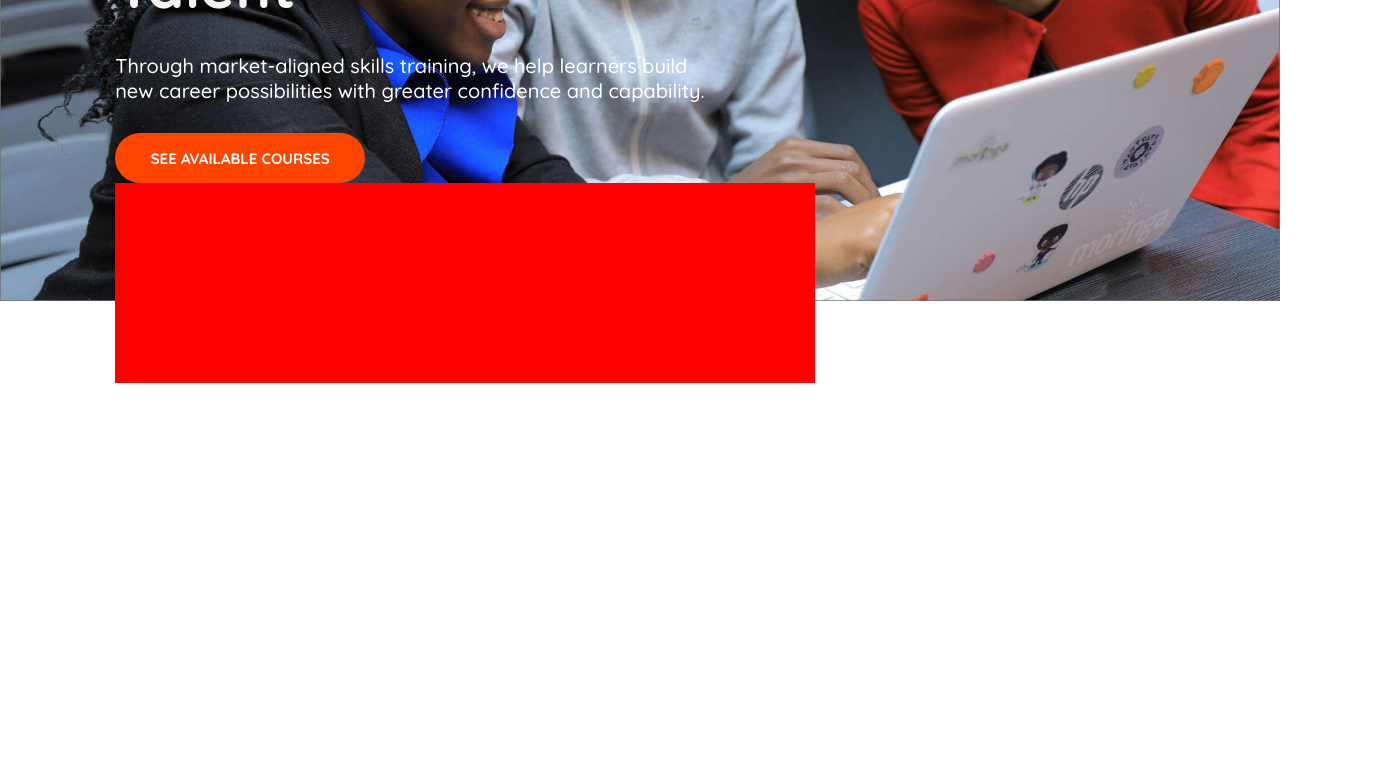
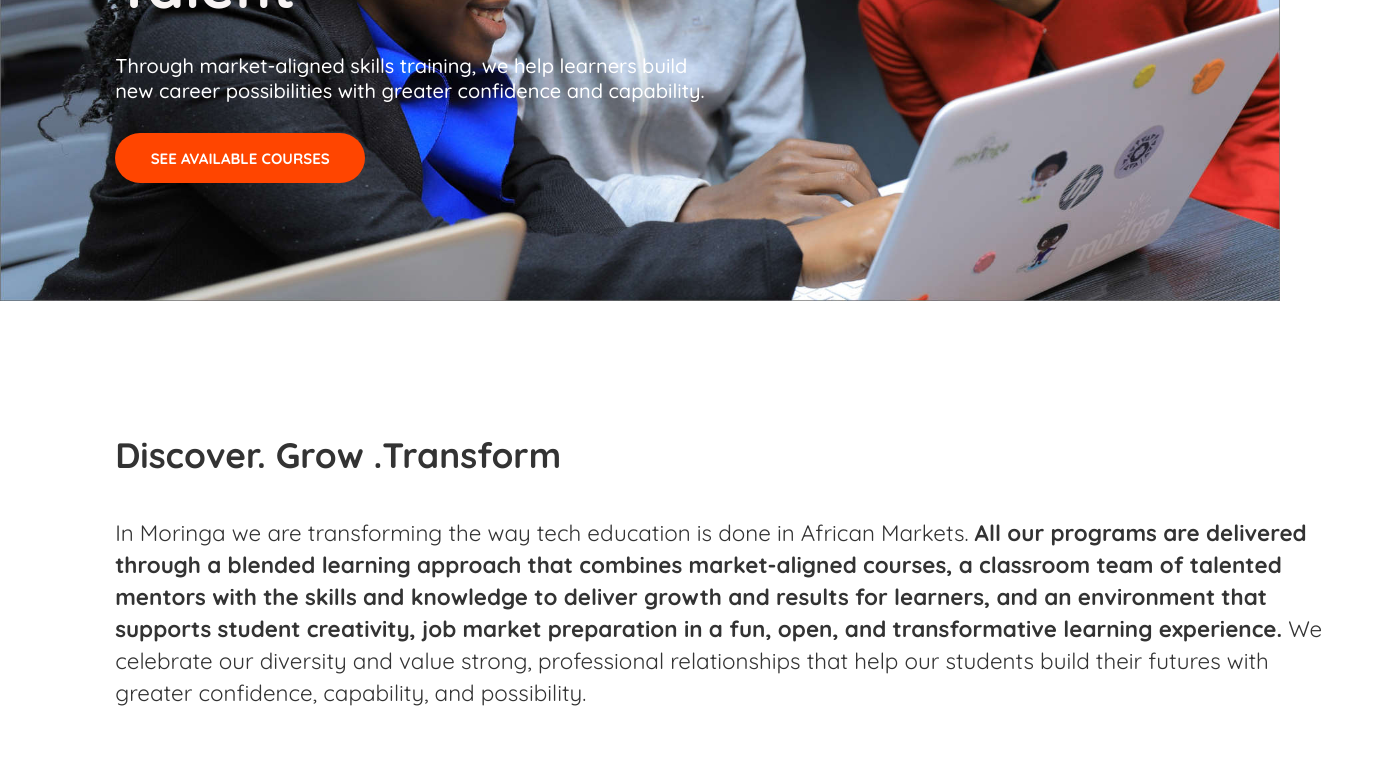
Before and after one commit to REGENCY-14/Bismuth, a React (Vite) app: page / in a window 1280 px wide. Shown: the part 447-1204 px from the top of the page, 1395 px wide, since content can reach past the window. Before the commit the page ends 830 px from the top, so only its background shows below. Built offline with nearby package versions, Linux system fonts and the light colour scheme.

Commit message:
another commit

```diff
--- a/src/Home.jsx
+++ b/src/Home.jsx
@@ -1,5 +1,6 @@
 const Homepage = () => {
     return (
+      <div className="Home">
         <div className="first-part">
           <img src="images\intro.jpg" alt="" />
           <div className="textonimage">
@@ -7,12 +8,81 @@ const Homepage = () => {
               Nurturing Africa's Tech<br></br> Talent
             </h2>
             <p>
-          Through market-aligned skills training, we help learners build <br></br>new
-          career possibilities with greater confidence and capability.
+              Through market-aligned skills training, we help learners build{" "}
+              <br></br>new career possibilities with greater confidence and
+              capability.
             </p>
-              < button className="availableCourses">SEE AVAILABLE COURSES</button>
-              <div className="innersection">
+            <button className="availableCourses">SEE AVAILABLE COURSES</button>
+            {/* <div className="innersection">
 
+              </div> */}
+          </div>
+        </div>
+        <>
+          <div className="second-part">
+            <h2>Discover. Grow .Transform</h2>
+            <br />
+            <br />
+            <p>
+              In Moringa we are transforming the way tech education is done in
+              African Markets.{" "}
+              <b>
+                All our programs are delivered <br /> through a blended learning
+                approach that combines market-aligned courses, a classroom team
+                of talented <br /> mentors with the skills and knowledge to
+                deliver growth and results for learners, and an environment that{" "}
+                <br />
+                supports student creativity, job market preparation in a fun,
+                open, and transformative learning experience.
+              </b>{" "}
+              We <br /> celebrate our diversity and value strong, professional
+              relationships that help our students build their futures with{" "}
+              <br /> greater confidence, capability, and possibility.
+            </p>
+          </div>
+        </>
+        <div className="grid">
+          <div className="box-1">
+            <div className="text"></div>
+          </div>
+          <div className="box-1">
+            <div className="text"></div>
+          </div>
+          <div className="box-1">
+            <div className="text"></div>
+          </div>
+          <div className="box-1">
+            <div className="text"></div>
+          </div>
+        </div>
+
+        <div className="third-part">
+          <div className="grid2">
+            <div className="video"></div>
+            <div className="video-text">
+              <p>
+                The quality of our programs and <br /> their impact on learners
+                is a direct <br /> reflection of who we are and our <br />{" "}
+                ability to consistently meet the <br /> objectives we set for
+                our students.
+              </p>
+              <>
+                <div className="values">
+                                <div className="value1">4000+
+                                <p>Enrolled <br /> Students</p>
+                                </div>
+                                <div className="value2">4000+
+                                <p>Graduates</p>
+                                </div>
+                                <div className="value2">4000+
+                                <p>Employer <br /> Partners</p>
+                                </div>
+                                <div className="value2">4000+
+                                <p>Employment <br /> Rate</p>
+                                </div>
+                </div>
+              </>
+            </div>
           </div>
         </div>
       </div>
--- a/src/index.css
+++ b/src/index.css
@@ -90,7 +90,7 @@
 }
 
 .first-part img {
-  /* background-size: cover; */
+  background-size: cover;
   background-position: center;
   background-attachment: fixed;
   max-width: 100%;
@@ -100,7 +100,7 @@
   position: absolute;
   top: 40%;
   left: 9%;
-  transform: "translate(-50%,-50%)";
+   transform: "translate(-50%,-50%)";
 }
 
 .textonimage h2 {
@@ -128,16 +128,96 @@
 }
 
 .innersection {
-position: absolute;
-background-color: red;
+/* position: absolute; */
+position: relative;
+background-color: rgba(46,46,80,0.4);
 height:200px;
 width:700px;
-/* padding-left: 0; */
-/* background-position: 0%; */
-/* background-size: cover; */
-/* background-position: center; */
-/* background-attachment: fixed; */
-/* max-width: 100%; */
+top:35px;
+/* padding-left: 0;
+background-position: 0%;
+background-size: cover;
+background-position: center;
+ background-attachment: fixed;
+max-width: 100%; */
 
 
 }
+
+.second-part h2{
+  position: relative;
+  padding-top: 10%;
+  left: 9%;
+  font-size: 2.2rem;
+}
+
+.second-part p{
+  position: relative;
+  left:9%;
+  font-size: 1.4rem;
+  text-align: justify;
+  line-height: 2rem;
+  align-items: center;
+}
+
+.grid{
+  position: relative;
+  left:9%;
+  display: flex;
+  column-gap: 20px;
+  padding-top: 50px;
+
+}
+
+.box-1{
+  height: 250px;
+  width:290px;
+  background-color: green;
+  border-radius: 5px;
+}
+
+.text {
+  /* position: relative; */
+  height:20px;
+  width: 290px;
+  background-color: red;
+  padding-bottom: 60%;
+  border-radius: 5px;
+}
+
+
+.grid2{
+  position: relative;
+  left: 9%;
+column-gap: 20px;
+  padding-top: 150px;
+  display: flex;
+}
+
+.video{
+  height: 300px;
+  width:50%;
+  background-color: yellow;
+  padding-top: 50px;
+  margin-left: 20px;
+}
+
+.video-text{
+  width:50%;
+  background-color: rgb(253, 253, 253);
+  padding-top: 50px;
+  margin-right: 20px;
+  padding: 50px;
+  font-size: 1.5rem;
+  font-weight: 700;
+  line-height: 2rem;
+
+}
+
+.values{
+  column-gap: 20px;
+  padding-top: 70px;
+  display: grid;
+  grid-template-columns: 1fr 1fr;
+  grid-gap:20px;
+}
```
Lines whose indentation alone changed are shown as unchanged.
